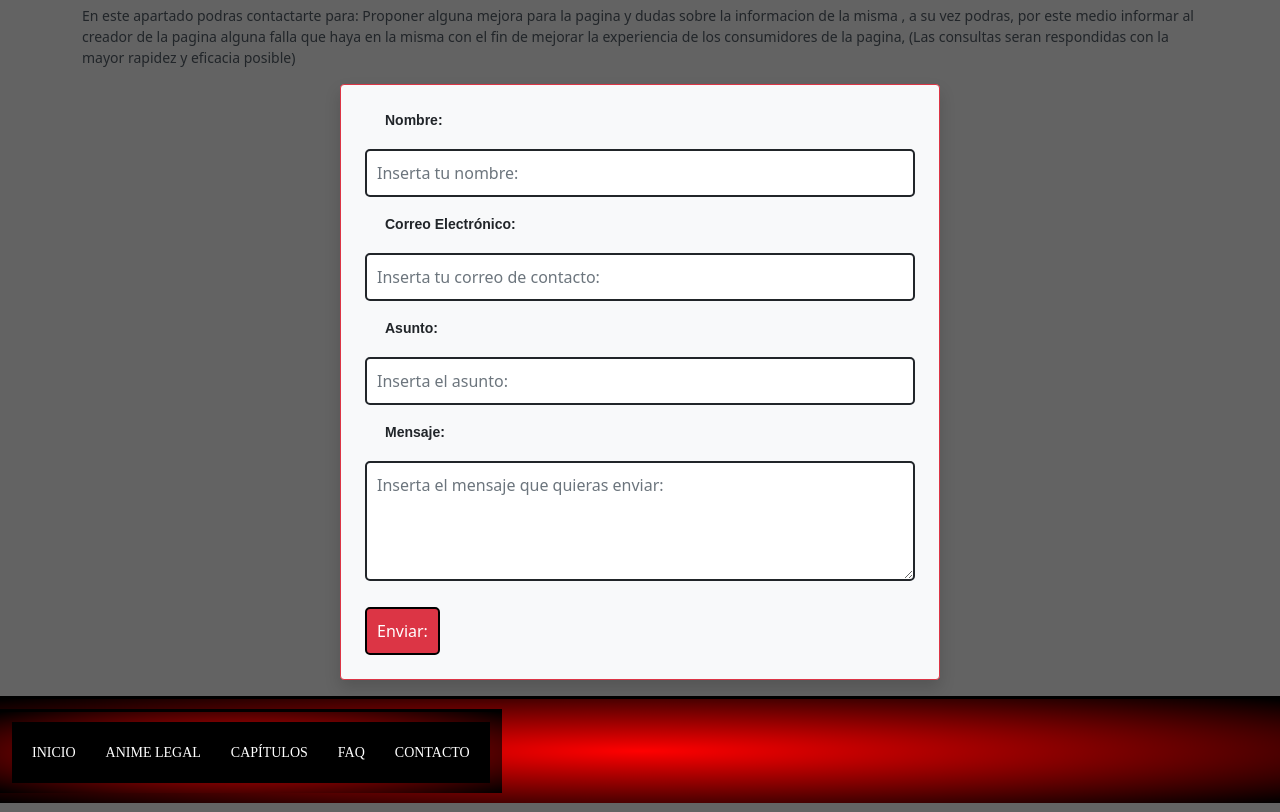
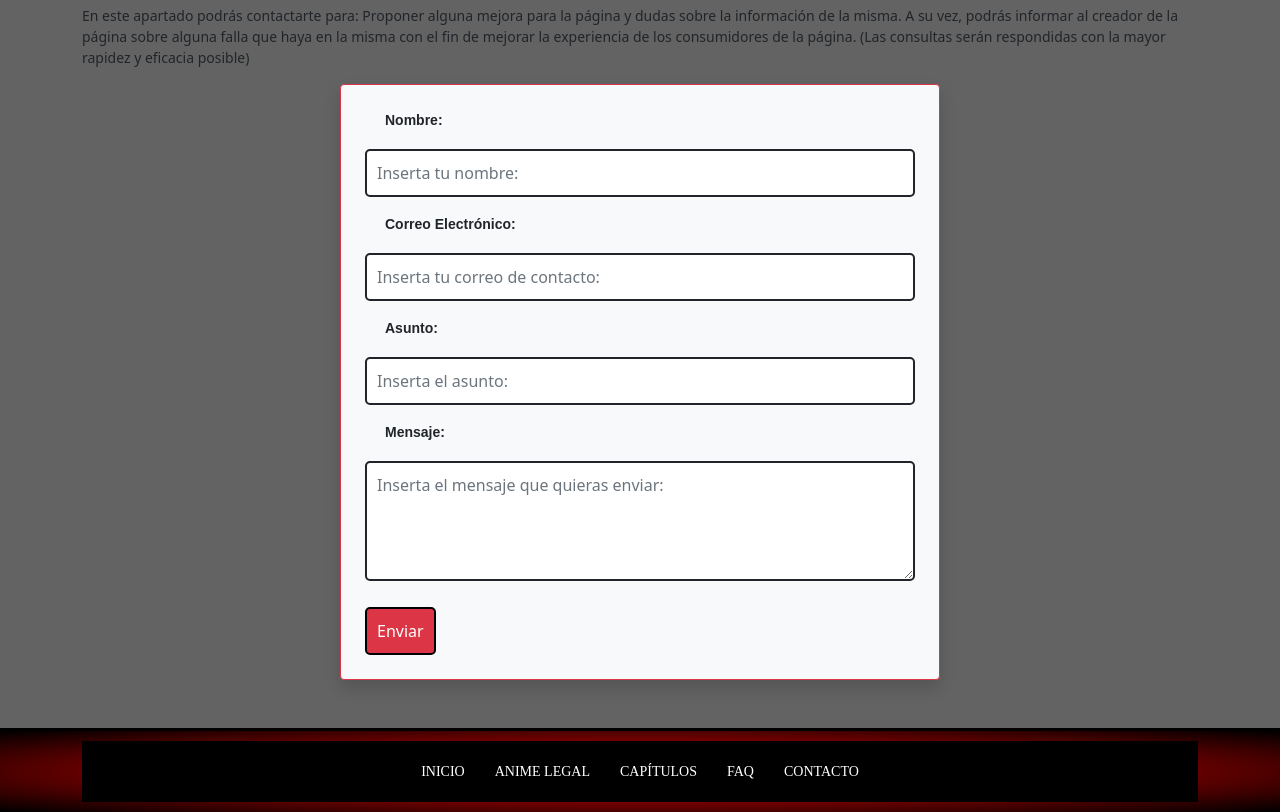
Before and after one commit to Valencutri/PF-Illobre, a plain HTML site: page pages/contacto.html in a window 1280 px wide. Shown: the part 145-957 px from the top of the page. Drawn offline with nearby package versions, Linux system fonts and the light colour scheme; a web font is replaced by a local one.

Commit message:
Cambiando el footer

```diff
--- a/SASS/_footer.scss
+++ b/SASS/_footer.scss
@@ -34,7 +34,7 @@ footer {
           &:hover {
             background-image: linear-gradient(rgba(77, 1, 255, 0.74), rgb(38, 0, 255));
          transition: transform 0.3s ease, background-image 0.3s ease, color 0.3s ease;
-          color: #4400ff;
+          color: #00f148;
               box-shadow: 2px;
               border-radius: 4px;
               color: #fcfbfb;
--- a/SASS/style.scss
+++ b/SASS/style.scss
@@ -9,4 +9,8 @@
 
  @import "./Pages/contacto";
 
- @import "./Pages/capitulos"
+ @import "./Pages/capitulos" ;
+
+ @import"./Pages/animelegal" ;
+
+ @import "./Pages/faq" ;
--- a/pages/contacto.html
+++ b/pages/contacto.html
@@ -36,7 +36,6 @@
                   <li class="nav-item">
                      <a class="nav-link" href="../pages/faq.html">FAQ</a>
                   </li>
-
                </ul>
             </div>
          </div>
@@ -45,18 +44,12 @@
 
    <main class="container" id="main-inicio">
       <div class="row mt-5">
-         <div class="col-12 col-md-12 col-lg-12">
+         <div class="col-12">
             <div class="sidebar__item">
                 <h3 class="sidebar__titulo">CONTACTO</h3>
-                <figure>
                 <p>
-                En este apartado podras contactarte para: Proponer alguna mejora para la pagina y dudas sobre la informacion de la misma , a su vez podras, por este medio informar al creador de la pagina alguna falla que haya en la misma con el fin de mejorar la experiencia de los consumidores de la pagina, (Las consultas seran respondidas con la mayor rapidez y eficacia posible)
+                    En este apartado podrás contactarte para: Proponer alguna mejora para la página y dudas sobre la información de la misma. A su vez, podrás informar al creador de la página sobre alguna falla que haya en la misma con el fin de mejorar la experiencia de los consumidores de la página. (Las consultas serán respondidas con la mayor rapidez y eficacia posible)
                 </p>
-
-
-         </nav>
-        <!--Estructuración del formulario de contacto-->
-
 
                 <form class="formulario-contacto p-4 border border-danger rounded shadow">
                     <div class="mb-3">
@@ -75,17 +68,17 @@
                        <label for="mensaje" class="form-label">Mensaje:</label>
                        <textarea class="form-control border-dark" id="mensaje" placeholder="Inserta el mensaje que quieras enviar:" rows="4"></textarea>
                     </div>
-         <button type="submit" class="btn btn-danger">Enviar:</button>
+                    <button type="submit" class="btn btn-danger">Enviar</button>
                 </form>
+            </div>
+         </div>
+      </div>
    </main>
 
-      <footer>
-
- <!--Caracterizacion del footer-->
- <footer class="footer">
+   <footer class="footer mt-5">
        <div class="container">
            <div class="row">
-           <div class="col-md-12">
+               <div class="col-md-12 text-center">
                    <ul class="nav justify-content-center navs">
                        <li class="nav-item">
                            <a class="nav-link" href="#">INICIO</a>
@@ -112,7 +105,5 @@
    <script>
       AOS.init(); // Inicializa AOS
    </script>
-
-
 </body>
 </html>
```
Also changed, not shown: styles/styles.css, 1 other file. Lines whose indentation alone changed are shown as unchanged.
